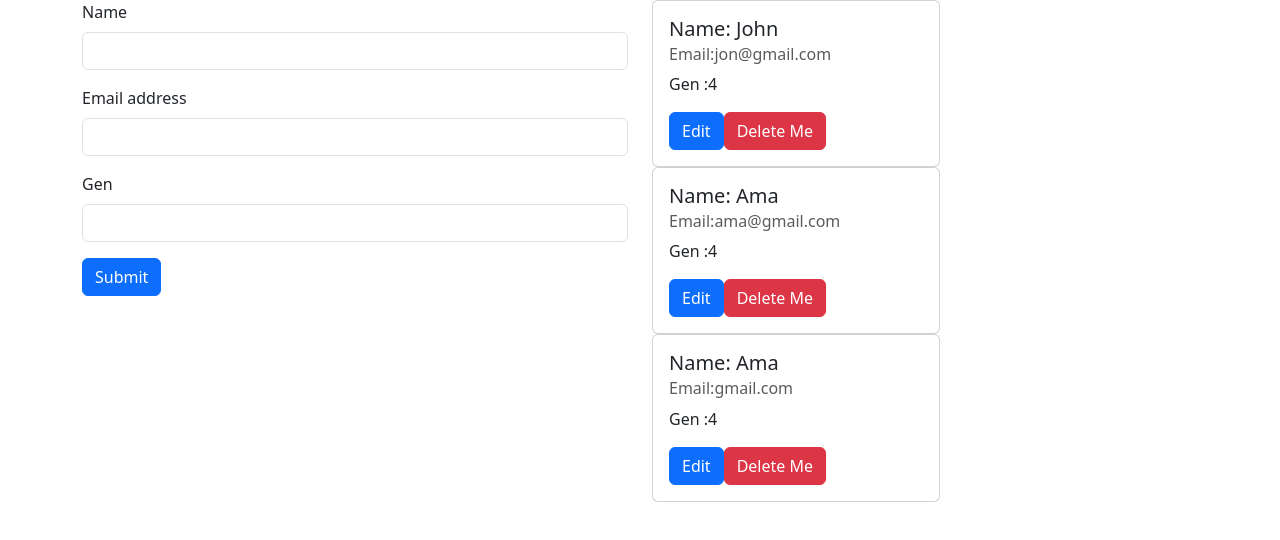
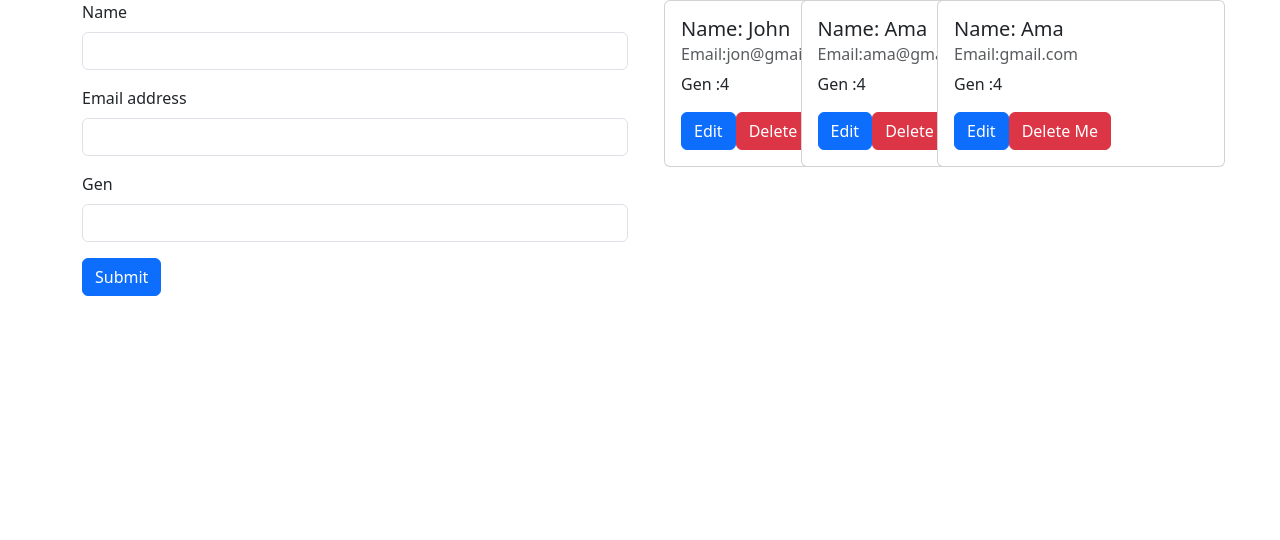
Before and after one commit to Nananhyira/react-users-app, a React (Create React App) app: page / in a window 1280 px wide. Shown: the top 540 px of the page. Built offline with nearby package versions, Linux system fonts and the light colour scheme.

Commit message:
Create and Retrieve Functionality

```diff
--- a/src/components/AllUsers.jsx
+++ b/src/components/AllUsers.jsx
@@ -1,27 +1,16 @@
-import { Card, Button } from "react-bootstrap";
+import { Container, Row } from "react-bootstrap";
+import User from "./User";
 
 function AllUsers(props) {
 	return (
 		<>
-			{props.userData.map((item, index) => {
-				return (
-					<Card style={{ width: "18rem" }} key={index}>
-						<Card.Body>
-							<Card.Title>Name: {item.name}</Card.Title>
-							<Card.Subtitle className="mb-2 text-muted">
-								Email:{item.email}
-							</Card.Subtitle>
-							<Card.Text>Gen :{item.gen}</Card.Text>
-							<Button variant="primary" href="#">
-								Edit
-							</Button>
-							<Button variant="danger" href="#">
-								Delete Me
-							</Button>
-						</Card.Body>
-					</Card>
-				);
-			})}
+			<Container>
+				<Row>
+					{props.userData.map((item, index) => {
+						return <User key={index}userInfo={item} />;
+					})}
+				</Row>
+			</Container>
 		</>
 	);
 }
--- /dev/null
+++ b/src/components/User.jsx
@@ -0,0 +1,26 @@
+import React from "react";
+import { Card, Button, Col } from "react-bootstrap";
+
+function User(props) {
+	return (
+		<Col md={3}>
+			<Card style={{ width: "18rem" }}>
+				<Card.Body>
+					<Card.Title>Name: {props.userInfo.name}</Card.Title>
+					<Card.Subtitle className="mb-2 text-muted">
+						Email:{props.userInfo.email}
+					</Card.Subtitle>
+					<Card.Text>Gen :{props.userInfo.gen}</Card.Text>
+					<Button variant="primary" href="#">
+						Edit
+					</Button>
+					<Button variant="danger" href="#">
+						Delete Me
+					</Button>
+				</Card.Body>
+			</Card>
+		</Col>
+	);
+}
+
+export default User;
```
